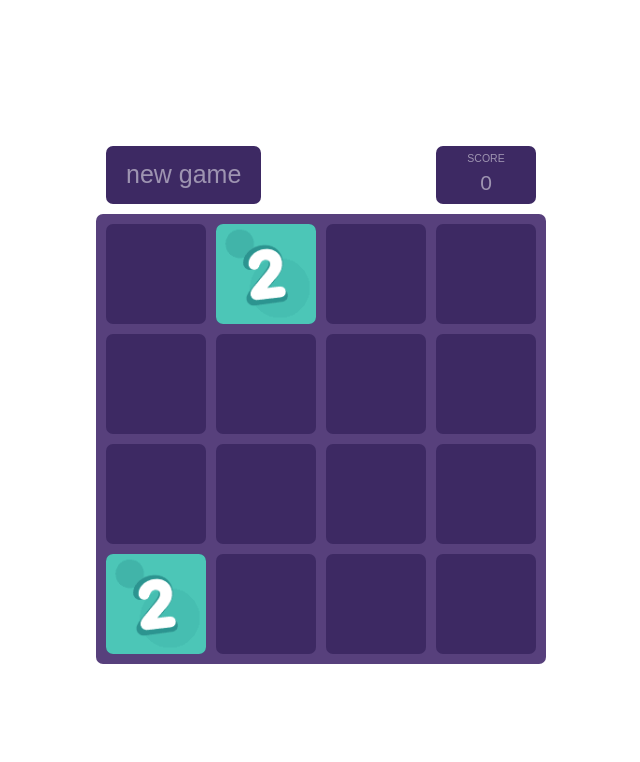
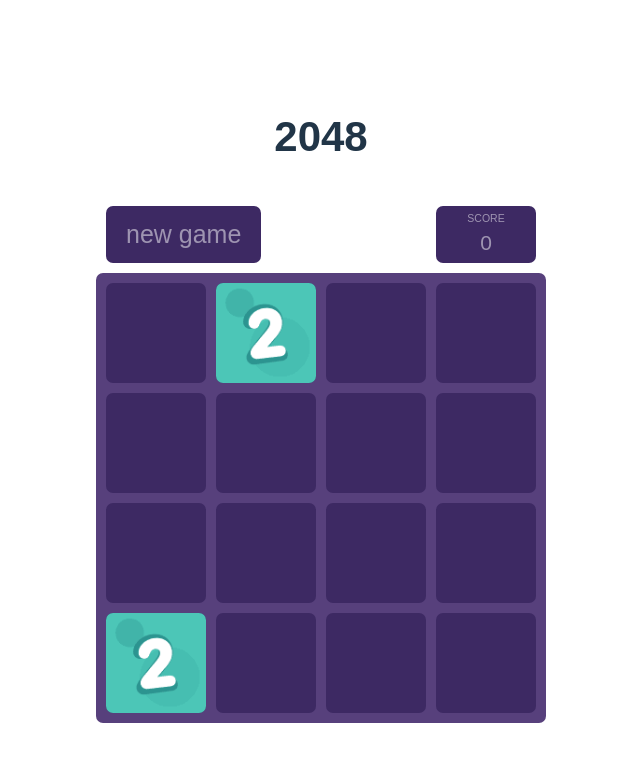
Before and after one commit to pauline-ann/2048-react, a React (Vite) app: page / in a window 1280 px wide. Shown: the top 762 px of the page, without its empty margins (319-959 px from the left). Built offline with nearby package versions, Linux system fonts and the light colour scheme.

Commit message:
add header

```diff
--- a/src/App.tsx
+++ b/src/App.tsx
@@ -5,6 +5,7 @@ function App() {
 
   return (
     <div className="App">
+      <h1 className='page-header'>2048</h1>
       <BoardView />
     </div>
   )
```
